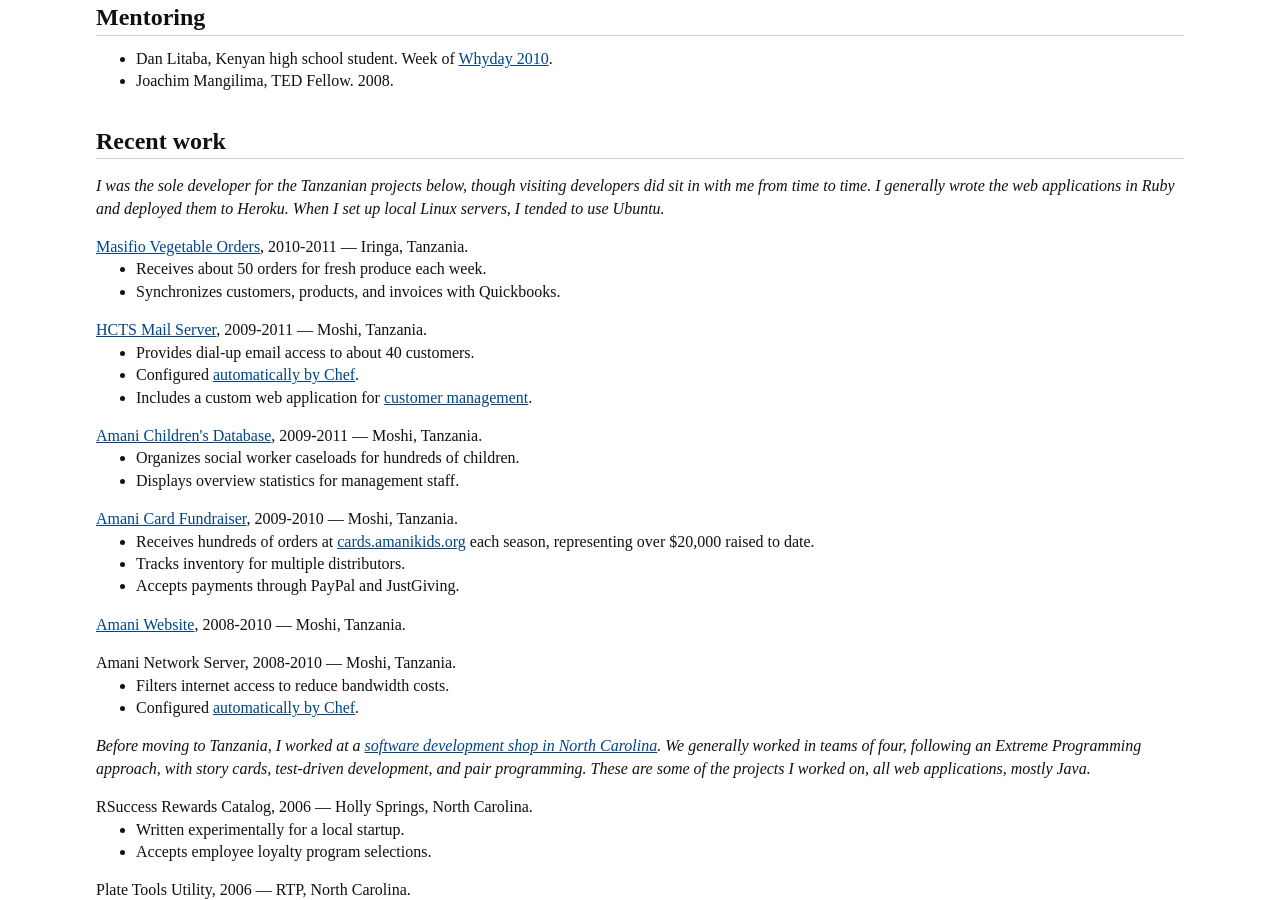
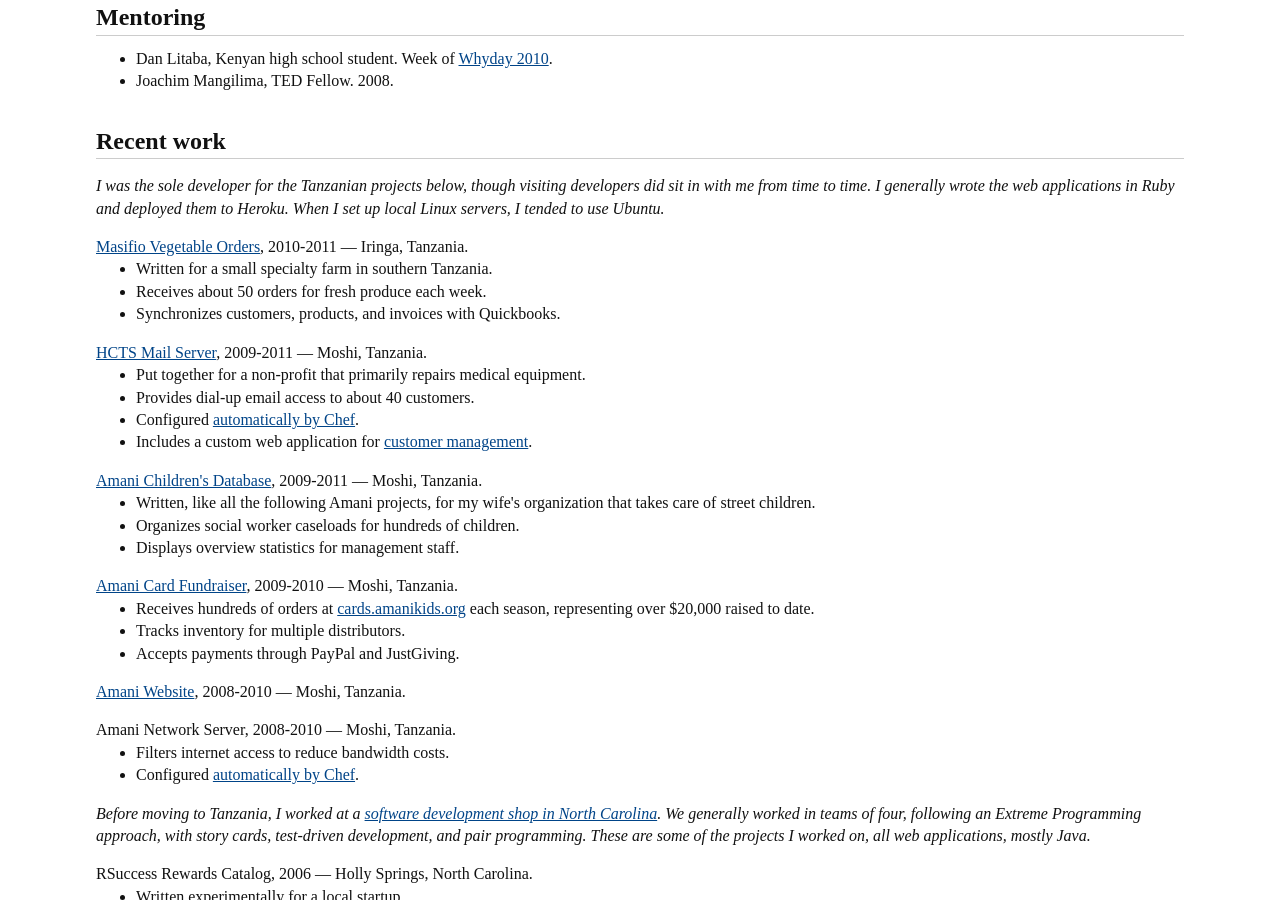
Before and after one commit to matthewtodd/matthewtodd.github.io, a Jekyll site: the page resume.html, which Jekyll copies as it is, in a window 1280 px wide and 900 px high, scrolled down 673 px. Built offline with Jekyll 4.4.1, drawn with Linux system fonts in a browser that asks for light colours.

Commit message:
Mention clients.

```diff
--- a/resume.html
+++ b/resume.html
@@ -180,6 +180,7 @@
       <section>
         <h1><a class="print" href="http://masifio.co.tz/">Masifio Vegetable Orders</a>, 2010-2011 &mdash; Iringa, Tanzania.</h1>
         <ul>
+          <li>Written for a small specialty farm in southern Tanzania.</li>
           <li>Receives about 50 orders for fresh produce each week.</li>
           <li>Synchronizes customers, products, and invoices with Quickbooks.</li>
         </ul>
@@ -188,6 +189,7 @@
       <section>
         <h1><a class="print" href="http://hcts.org/email_service.html">HCTS Mail Server</a>, 2009-2011 &mdash; Moshi, Tanzania.</h1>
         <ul>
+          <li>Put together for a non-profit that primarily repairs medical equipment.</li>
           <li>Provides dial-up email access to about 40 customers.</li>
           <li>Configured <a class="print" href="https://github.com/hcts/chef-repo">automatically by Chef</a>.</li>
           <li>Includes a custom web application for <a class="print" href="https://github.com/hcts/hectic">customer management</a>.</li>
@@ -197,6 +199,7 @@
       <section>
         <h1><a class="print" href="https://github.com/amanikids/kituo">Amani Children's Database</a>, 2009-2011 &mdash; Moshi, Tanzania.</h1>
         <ul>
+          <li>Written, like all the following Amani projects, for my wife's organization that takes care of street children.</li>
           <li>Organizes social worker caseloads for hundreds of children.</li>
           <li>Displays overview statistics for management staff.</li>
         </ul>
```
